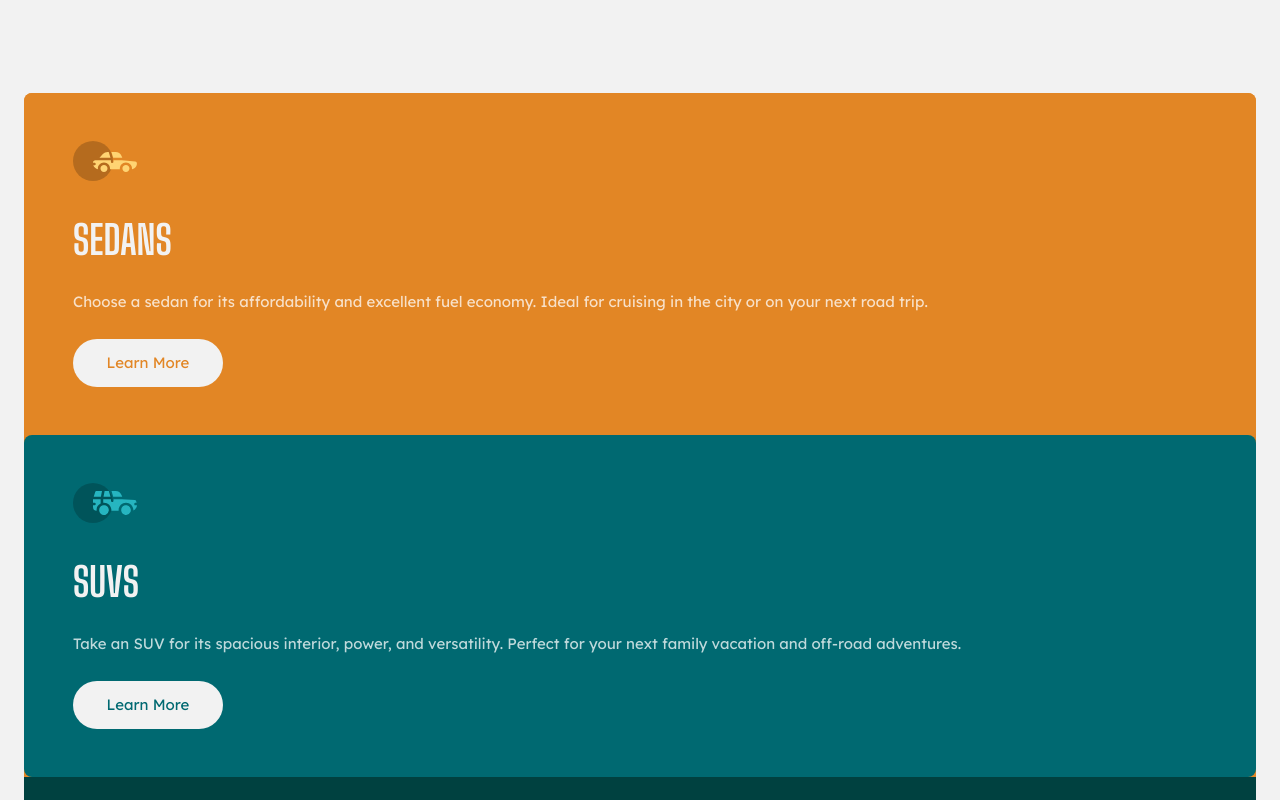
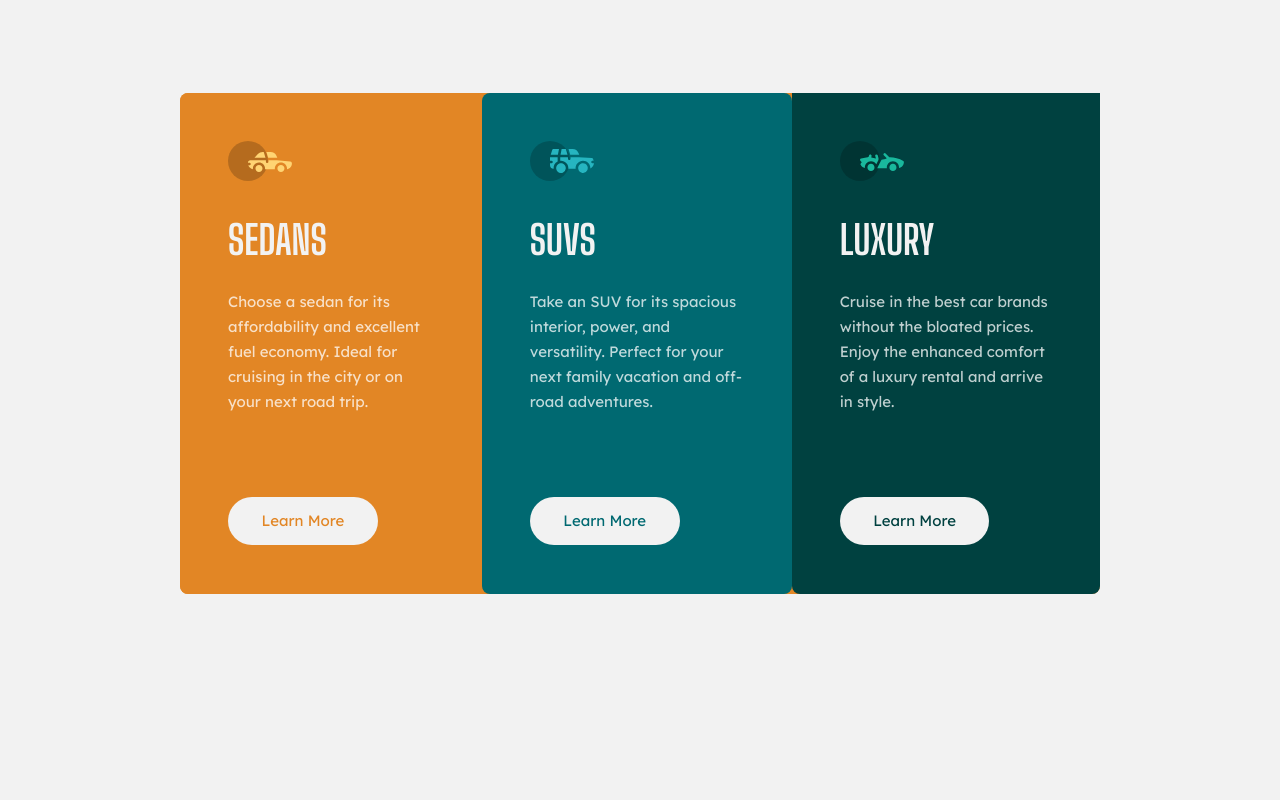
Before and after one commit to miguelzaga/3-column-preview-card-component, a React (Vite) app: page / in a window 1280 px wide. Shown: the top 800 px of the page. Built offline with nearby package versions, Linux system fonts and the light colour scheme.

Commit message:
finish styling

```diff
--- a/src/scss/02-base/_base.scss
+++ b/src/scss/02-base/_base.scss
@@ -2,4 +2,6 @@
 
 body {
   background-color: $color-bone;
+  padding-left: 24px;
+  padding-right: 24px;
 }
--- a/src/scss/05-components/_card.scss
+++ b/src/scss/05-components/_card.scss
@@ -1,13 +1,21 @@
 @use "./../01-abstracts/" as *;
 
 .cards {
-  margin: 93px 24px 83px;
+  margin: 93px auto 83px;
+  max-width: 500px;
   background-color: $color-yellow;
   border-radius: 8px;
+  display: flex;
+  flex-direction: column;
+
+  @include breakpoint($md-lg) {
+    max-width: 920px;
+    flex-direction: row;
+  }
 }
 
 .card {
-  padding: 48px 47.5px 48px 49px;
+  padding: 48px 48px 49px;
   border-radius: 8px;
 
   &__img {
@@ -22,6 +30,10 @@
   &__text {
     margin-bottom: 25px;
     opacity: 0.75;
+
+    @include breakpoint($md-lg) {
+      margin-bottom: 83px;
+    }
   }
 
   &__btn {
@@ -31,11 +43,16 @@
     background-color: $color-bone;
     border: 2px solid transparent;
     cursor: pointer;
+    transition: 0.2s ease;
 
     &:hover {
       background-color: transparent;
       border-color: white;
       color: white;
+    }
+
+    &:active {
+      transform: scale(0.9);
     }
   }
 
```
Lines whose indentation alone changed are shown as unchanged.
